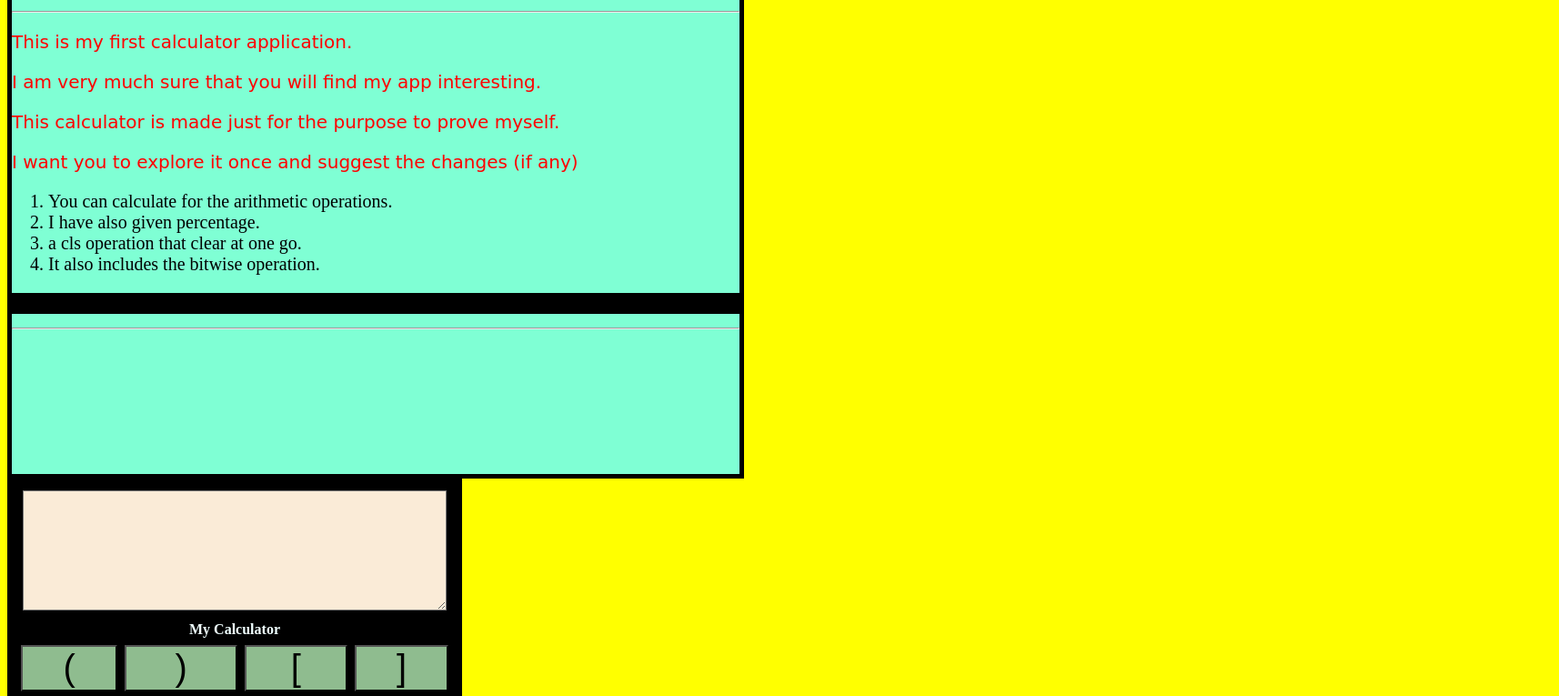
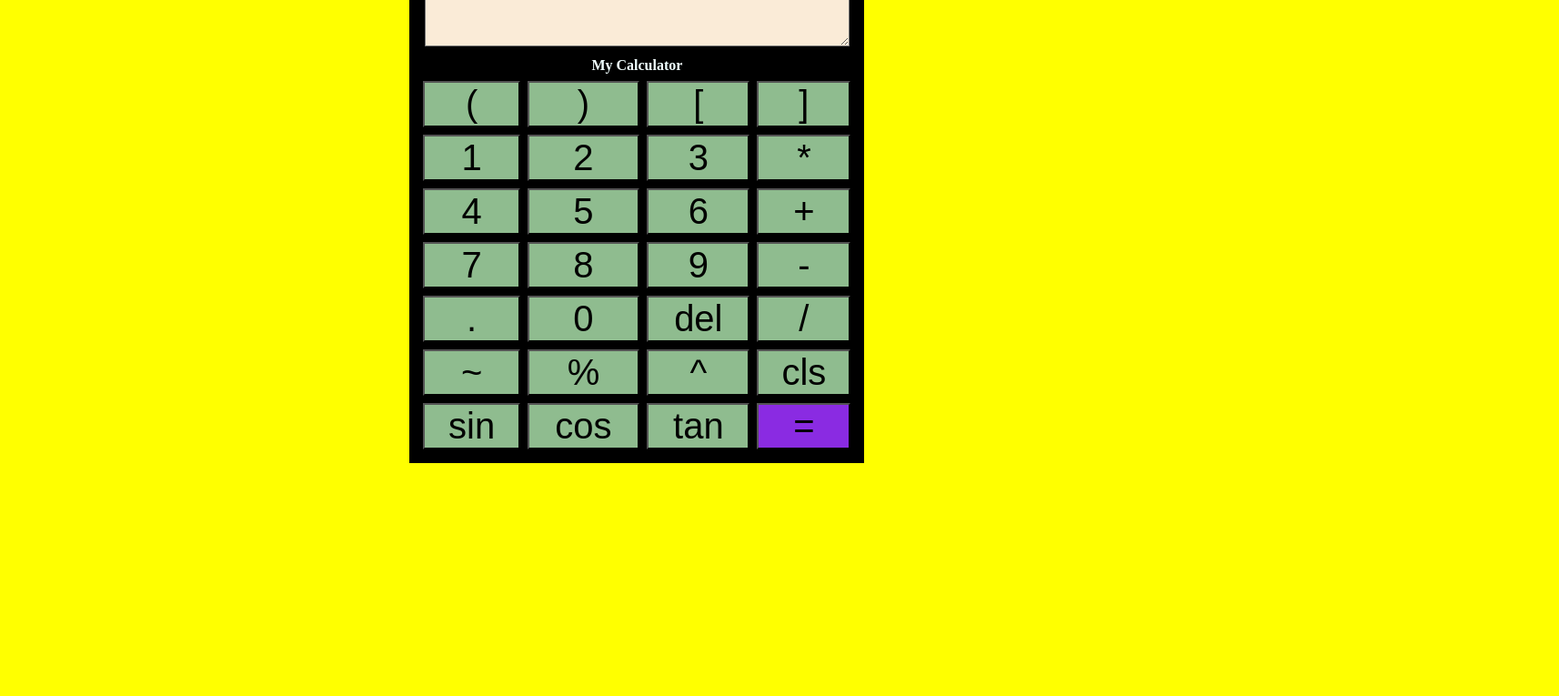
Before and after one commit to Codeisjay/my-calc, a website: page public/welcome.html in a window 1280 px wide. Shown: the part 102-867 px from the top of the page at 91% size, 1714 px wide, since content can reach past the window. After the commit the page ends 800 px from the top, so only its background shows below. Drawn offline with Linux system fonts and the light colour scheme.

Commit message:
Update welcome.html

```diff
--- a/public/welcome.html
+++ b/public/welcome.html
@@ -33,11 +33,11 @@
         .calc{
             top: 2%;
             bottom: 40%;
-            left:60%;
+            left:35%;
             size: 250rem;
             padding-right: 55%;
-
-
+            float: center;
+            position: relative;
 
         }
         button{
@@ -81,21 +81,7 @@
     </style>
 </head>
 <body bgcolor="yellow">
-    <div class="cont">
-        <h1 style="color: black; text-decoration: underline;">MY CALCULATOR</h1>
-        <hr>
-        <p style="font-family: cursive;">This is my first calculator application. </p><p style="font-family: cursive;">I am very much sure that you will find my app interesting.</p>
-        <p style="font-family: cursive;">This calculator is made just for the purpose to prove myself. </p><p style="font-family: cursive;">I want you to explore it once and suggest the changes (if any)</p>
-        <ul style="list-style-type: decimal; color: black;">
-            <li>You can calculate for the arithmetic operations.</li>
-            <li>I have also given percentage.</li>
-            <li>a cls operation that clear at one go.</li>
-            <li>It also includes the bitwise operation.</li>
-        </ul>
-        <marquee style="color: white; background-color: black;">My calculator is newly coded application.</marquee>
-        <hr style="color: black;">
 
-    </div>
     <div class="calc">
     <table>
             <tr>
```
